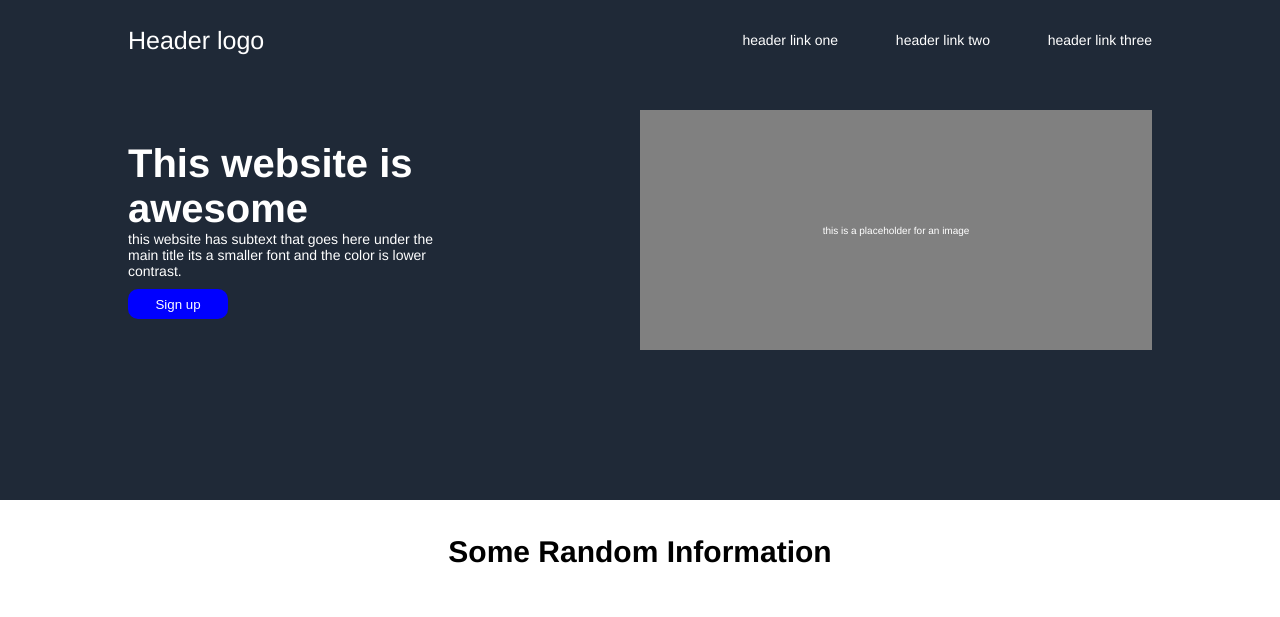
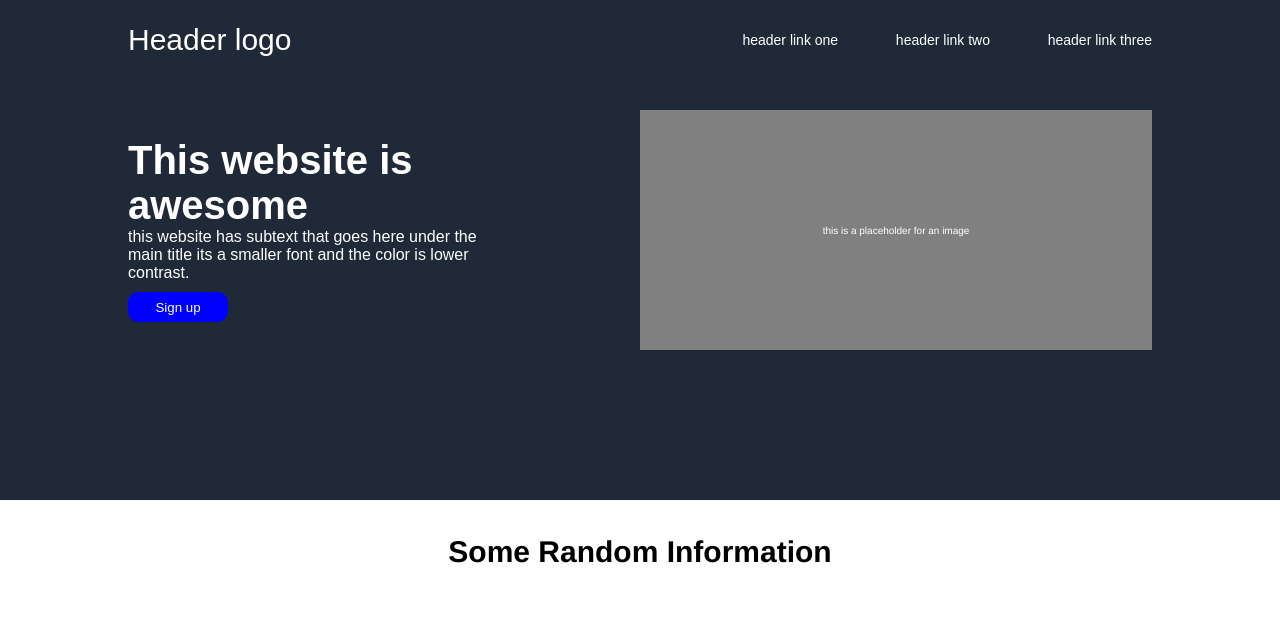
Before and after one commit to olayinka-oladele/landing-page, a website: page index.html in a window 1280 px wide. Shown: the top 617 px of the page. Drawn offline with Linux system fonts and the light colour scheme.

Commit message:
fix: makes some changes in css.

```diff
--- a/css/index.css
+++ b/css/index.css
@@ -28,7 +28,7 @@
   display: flex;
   justify-content: space-between;
   width: 100%;
-  font-family: "Franklin Gothic Medium", "Arial Narrow", Arial, sans-serif;
+  font-family: Arial, Helvetica, sans-serif;
   font-size: 14px;
 }
 
@@ -38,8 +38,8 @@
 
 .header-logo {
   width: 55%;
-  font-family: "Franklin Gothic Medium", "Arial Narrow", Arial, sans-serif;
-  font-size: 25px;
+  font-family: Arial, Helvetica, sans-serif;
+  font-size: 30px;
 }
 
 .flex {
@@ -59,17 +59,17 @@
 }
 
 .section-header {
-  font-family: "Franklin Gothic Medium", "Arial Narrow", Arial, sans-serif;
+  font-family: Arial, Helvetica, sans-serif;
   font-size: 40px;
 }
 
 .section-info {
-  font-family: "Franklin Gothic Medium", "Arial Narrow", Arial, sans-serif;
-  font-size: 14px;
+  font-family: Arial, Helvetica, sans-serif;
+  font-size: 16px;
 }
 
 .web-info {
-  width: 30%;
+  width: 35%;
 }
 
 .btn {
```
